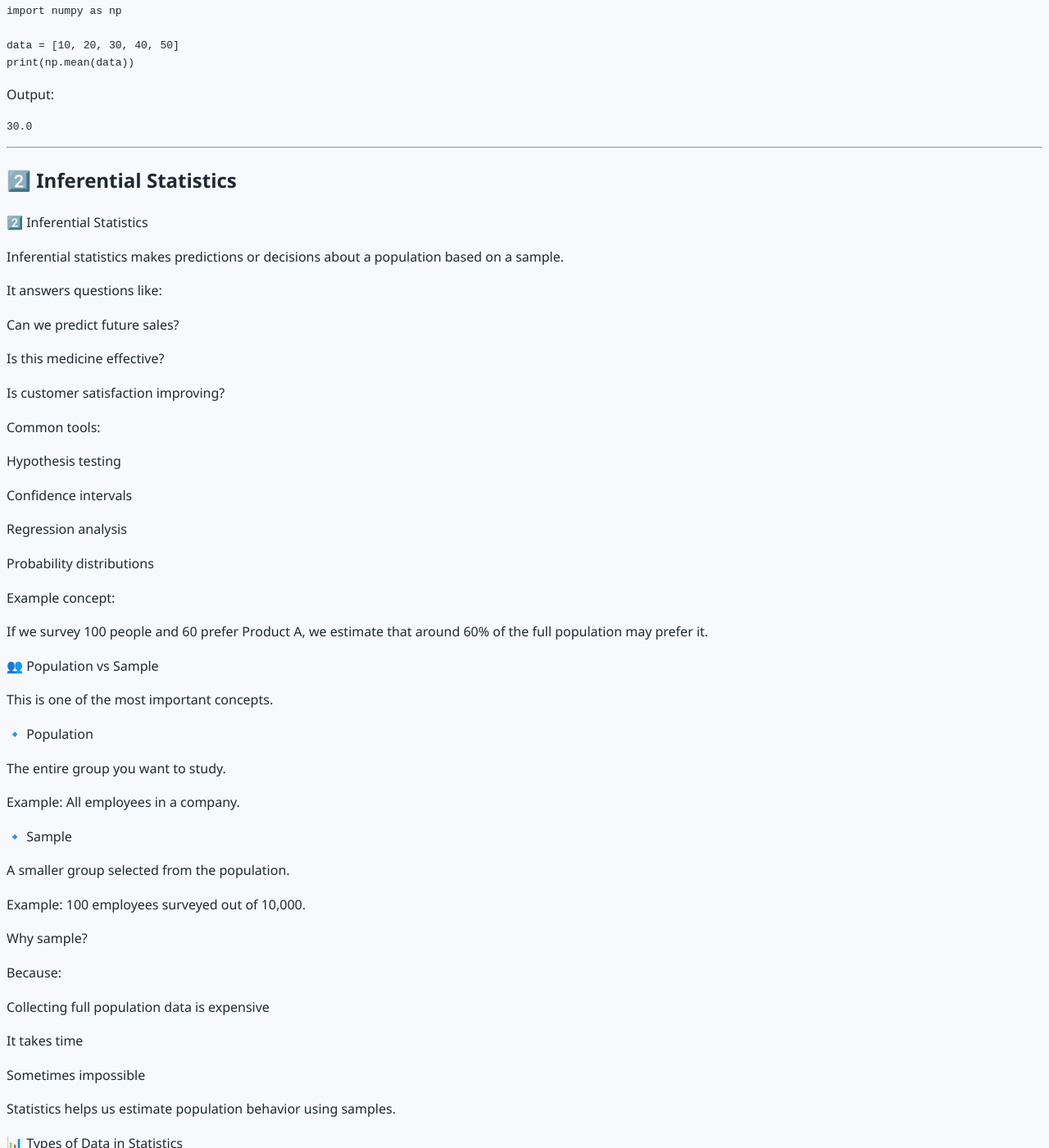
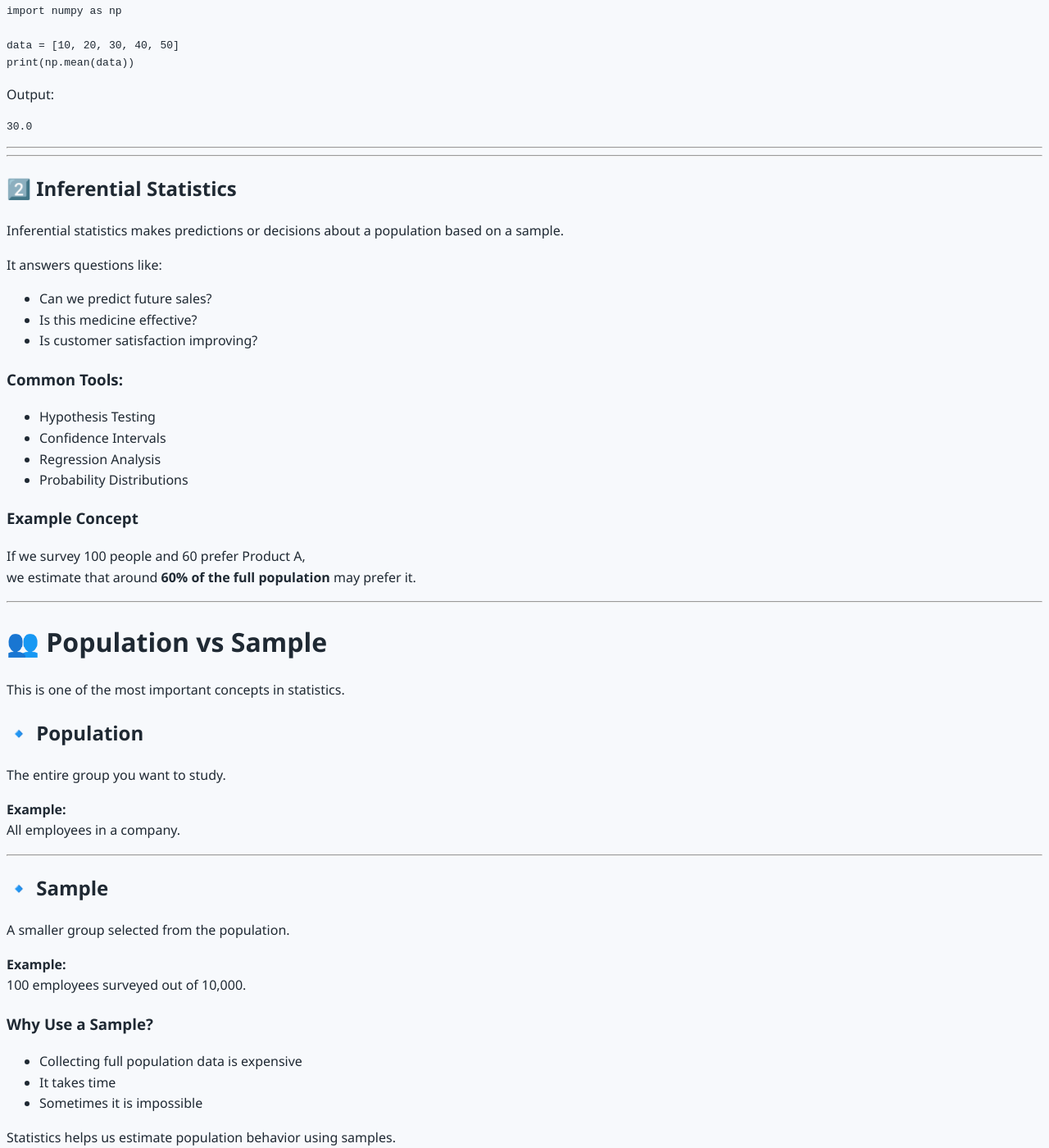
Before and after one commit to irshadvaza/irshadvaza.tech, a Jekyll site: the page built from learning-guides/statistics/introduction-to-statistics.md, in a window 1280 px wide and 1400 px high, scrolled down 2042 px. Shown: the whole window at 82% size. Built offline with Jekyll 4.4.1, drawn with Linux system fonts in a browser that asks for light colours; our own code applies the rules of GitHub Pages for plain Markdown files; some of the changed text lies outside the part shown.

Commit message:
Update introduction-to-statistics.md

```diff
--- a/learning-guides/statistics/introduction-to-statistics.md
+++ b/learning-guides/statistics/introduction-to-statistics.md
@@ -102,181 +102,159 @@ Output:
 
 ---
 
-## 2️⃣ Inferential Statistics
 
 
-2️⃣ Inferential Statistics
+
+---
+
+## 2️⃣ Inferential Statistics
 
 Inferential statistics makes predictions or decisions about a population based on a sample.
 
 It answers questions like:
 
-Can we predict future sales?
+- Can we predict future sales?
+- Is this medicine effective?
+- Is customer satisfaction improving?
 
-Is this medicine effective?
+### Common Tools:
 
-Is customer satisfaction improving?
+- Hypothesis Testing
+- Confidence Intervals
+- Regression Analysis
+- Probability Distributions
 
-Common tools:
-
-Hypothesis testing
-
-Confidence intervals
-
-Regression analysis
-
-Probability distributions
-
-Example concept:
+### Example Concept
 
 If we survey 100 people and 60 prefer Product A,
-we estimate that around 60% of the full population may prefer it.
+we estimate that around **60% of the full population** may prefer it.
 
-👥 Population vs Sample
+---
 
-This is one of the most important concepts.
+# 👥 Population vs Sample
 
-🔹 Population
+This is one of the most important concepts in statistics.
+
+## 🔹 Population
 
 The entire group you want to study.
 
-Example:
+**Example:**
 All employees in a company.
 
-🔹 Sample
+---
+
+## 🔹 Sample
 
 A smaller group selected from the population.
 
-Example:
+**Example:**
 100 employees surveyed out of 10,000.
 
-Why sample?
+### Why Use a Sample?
 
-Because:
-
-Collecting full population data is expensive
-
-It takes time
-
-Sometimes impossible
+- Collecting full population data is expensive
+- It takes time
+- Sometimes it is impossible
 
 Statistics helps us estimate population behavior using samples.
 
-📊 Types of Data in Statistics
+---
+
+# 📊 Types of Data in Statistics
 
 Data can be classified into:
 
-🔹 Quantitative Data (Numerical)
+## 🔹 Quantitative Data (Numerical)
 
-Discrete (countable numbers)
+- **Discrete** → Countable numbers
+- **Continuous** → Measured values
 
-Continuous (measured values)
+## 🔹 Categorical Data (Qualitative)
 
-🔹 Categorical Data (Qualitative)
+- **Nominal** → No order
+- **Ordinal** → Has order
 
-Nominal (no order)
+*(These will be covered in detail in the next chapter.)*
 
-Ordinal (has order)
+---
 
-(These will be covered in detail in the next chapter.)
-
-📈 Key Statistical Concepts You Will Learn
+# 📈 Key Statistical Concepts You Will Learn
 
 In upcoming chapters, we will explore:
 
-Measures of Central Tendency
-
-Measures of Dispersion
-
-Probability Basics
-
-Distributions (Normal Distribution)
-
-Hypothesis Testing
-
-Correlation & Regression
+- Measures of Central Tendency
+- Measures of Dispersion
+- Probability Basics
+- Distributions (Normal Distribution)
+- Hypothesis Testing
+- Correlation & Regression
 
 Each concept builds toward Machine Learning and AI.
 
-🔬 Statistics in Data Science
+---
+
+# 🔬 Statistics in Data Science
 
 In Data Science, statistics is used for:
 
-Feature engineering
-
-Data cleaning
-
-Outlier detection
-
-Model evaluation
-
-A/B testing
-
-Risk analysis
+- Feature engineering
+- Data cleaning
+- Outlier detection
+- Model evaluation
+- A/B testing
+- Risk analysis
 
 Machine Learning is built on statistical foundations.
 
 Without statistics:
 
-You cannot validate models
+- You cannot validate models
+- You cannot interpret results
+- You cannot measure uncertainty
 
-You cannot interpret results
+---
 
-You cannot measure uncertainty
-
-💡 Practical Example: Business Decision
+# 💡 Practical Example: Business Decision
 
 Suppose sales dropped last month.
 
 Statistics helps answer:
 
-Is this normal fluctuation?
-
-Is it statistically significant?
-
-Should management worry?
+- Is this normal fluctuation?
+- Is it statistically significant?
+- Should management worry?
 
 Using statistical testing, we can make data-driven decisions instead of emotional ones.
 
-🏗 How Statistics Connects to AI
+---
+
+# 🏗 How Statistics Connects to AI
 
 AI models rely on:
 
-Probability theory
-
-Distributions
-
-Optimization
-
-Error minimization
-
-Variance & bias concepts
+- Probability theory
+- Distributions
+- Optimization
+- Error minimization
+- Variance & Bias concepts
 
 Every modern AI system has statistical logic underneath.
 
-🎯 Learning Roadmap
+---
+
+# 🎯 Learning Roadmap
 
 Here’s how your statistical journey will progress:
 
-Introduction to Statistics
-
-Types of Data
-
-Measures of Central Tendency
-
-Measures of Dispersion
-
-Probability Theory
-
-Random Variables
-
-Distributions
-
-Hypothesis Testing
-
-Regression & Correlation
+1. Introduction to Statistics
+2. Types of Data
+3. Measures of Central Tendency
+4. Measures of Dispersion
+5. Probability Theory
+6. Random Variables
+7. Distributions
+8. Hypothesis Testing
+9. Regression & Correlation
 
 Step by step, you move from understanding numbers → to building intelligent systems.
-
-
-dgdsgfd
```
